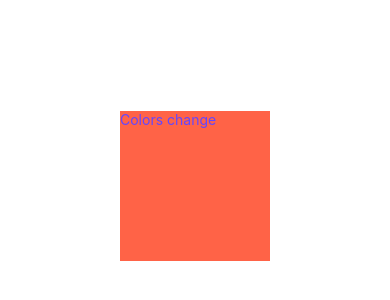
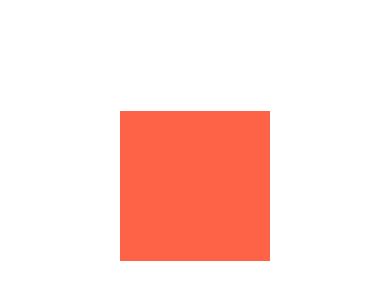
Before and after one commit to cherucole/Animations-Practice, a React Native app: screen / in a window 390 px wide. Shown: the part 236-536 px from the top of the page. Built offline with nearby package versions, Linux system fonts and the light colour scheme.

Commit message:
added simple examples of animated

```diff
--- /dev/null
+++ b/src/components/Decay.js
@@ -0,0 +1,65 @@
+import React, { useEffect } from 'react';
+import {
+  View,
+  Text,
+  StyleSheet,
+  TouchableWithoutFeedback,
+  Animated,
+  PanResponder,
+  Alert,
+} from 'react-native';
+
+const Translate = props => {
+  const position = new Animated.ValueXY(0);
+
+  const panResponder = PanResponder.create({
+    onStartShouldSetPanResponder: () => true,
+    onPanResponderGrant: () => {
+      position.extractOffset();
+    },
+    onPanResponderMove: (event, gesture) => {
+      position.setValue({ x: gesture.dx, y: gesture.dy });
+    },
+    onPanResponderRelease: (event, { vx, vy }) => {
+      Animated.decay(position, {
+        velocity: { x: vx, y: vy },
+        deceleration: 0.997,
+        useNativeDriver: false,
+      }).start();
+    },
+  });
+
+  const animatedStyles = {
+    transform: position.getTranslateTransform(), //works similar to below but easier
+    // transform: [
+    //   {
+    //     translateX: position.x,
+    //   },
+    //   {
+    //     translateY: position.y,
+    //   },
+    // ],
+  };
+  return (
+    <View style={styles.container}>
+      <Animated.View
+        style={{ ...styles.box, ...animatedStyles }}
+        {...panResponder.panHandlers}
+      />
+    </View>
+  );
+};
+export default Translate;
+
+const styles = StyleSheet.create({
+  container: {
+    flex: 1,
+    alignItems: 'center',
+    justifyContent: 'center',
+  },
+  box: {
+    height: 150,
+    width: 150,
+    backgroundColor: 'tomato',
+  },
+});
--- /dev/null
+++ b/src/components/Rotate.js
@@ -0,0 +1,53 @@
+import React, { useEffect } from 'react';
+import {
+  View,
+  Text,
+  StyleSheet,
+  TouchableWithoutFeedback,
+  Animated,
+} from 'react-native';
+
+const Translate = props => {
+  const rotation = new Animated.Value(0);
+  const startAnimation = () => {
+    Animated.timing(rotation, {
+      toValue: 360,
+      duration: 1500,
+      useNativeDriver: true,
+    }).start(); //you can have another animation/function inside start to call it afterwards
+  };
+
+  const rotateInterpolate = rotation.interpolate({
+    inputRange: [0, 360],
+    outputRange: ['0deg', '160deg'],
+  });
+  const animatedStyles = {
+    transform: [
+      {
+        rotate: rotateInterpolate,
+      },
+    ],
+  };
+
+  return (
+    <View style={styles.container}>
+      <TouchableWithoutFeedback onPress={startAnimation}>
+        <Animated.View style={{ ...styles.box, ...animatedStyles }} />
+      </TouchableWithoutFeedback>
+    </View>
+  );
+};
+export default Translate;
+
+const styles = StyleSheet.create({
+  container: {
+    flex: 1,
+    alignItems: 'center',
+    justifyContent: 'center',
+  },
+  box: {
+    height: 150,
+    width: 150,
+    backgroundColor: 'tomato',
+  },
+});
--- /dev/null
+++ b/src/components/Spring.js
@@ -0,0 +1,50 @@
+import React, { useEffect } from 'react';
+import {
+  View,
+  Text,
+  StyleSheet,
+  TouchableWithoutFeedback,
+  Animated,
+} from 'react-native';
+
+const Translate = props => {
+  const animatedValue = new Animated.Value(1);
+
+  const startAnimation = () => {
+    Animated.spring(animatedValue, {
+      toValue: 2,
+      friction: 2,
+      useNativeDriver: true,
+    }).start();
+  };
+
+  const animatedStyles = {
+    transform: [
+      {
+        scale: animatedValue,
+      },
+    ],
+  };
+
+  return (
+    <View style={styles.container}>
+      <TouchableWithoutFeedback onPress={startAnimation}>
+        <Animated.View style={{ ...styles.box, ...animatedStyles }} />
+      </TouchableWithoutFeedback>
+    </View>
+  );
+};
+export default Translate;
+
+const styles = StyleSheet.create({
+  container: {
+    flex: 1,
+    alignItems: 'center',
+    justifyContent: 'center',
+  },
+  box: {
+    height: 150,
+    width: 150,
+    backgroundColor: 'tomato',
+  },
+});
--- a/src/screens/Animations.js
+++ b/src/screens/Animations.js
@@ -5,8 +5,11 @@ import Opacity from '../components/Opacity';
 import Translate from '../components/Translate';
 import Scale from '../components/Scale';
 import ColorInterpolate from '../components/ColorInterpolate';
+import Rotate from '../components/Rotate';
+import Spring from '../components/Spring';
+import Decay from '../components/Decay';
 
-const Animations = props => <ColorInterpolate />;
+const Animations = props => <Decay />;
 export default Animations;
 
 const styles = StyleSheet.create({
```
